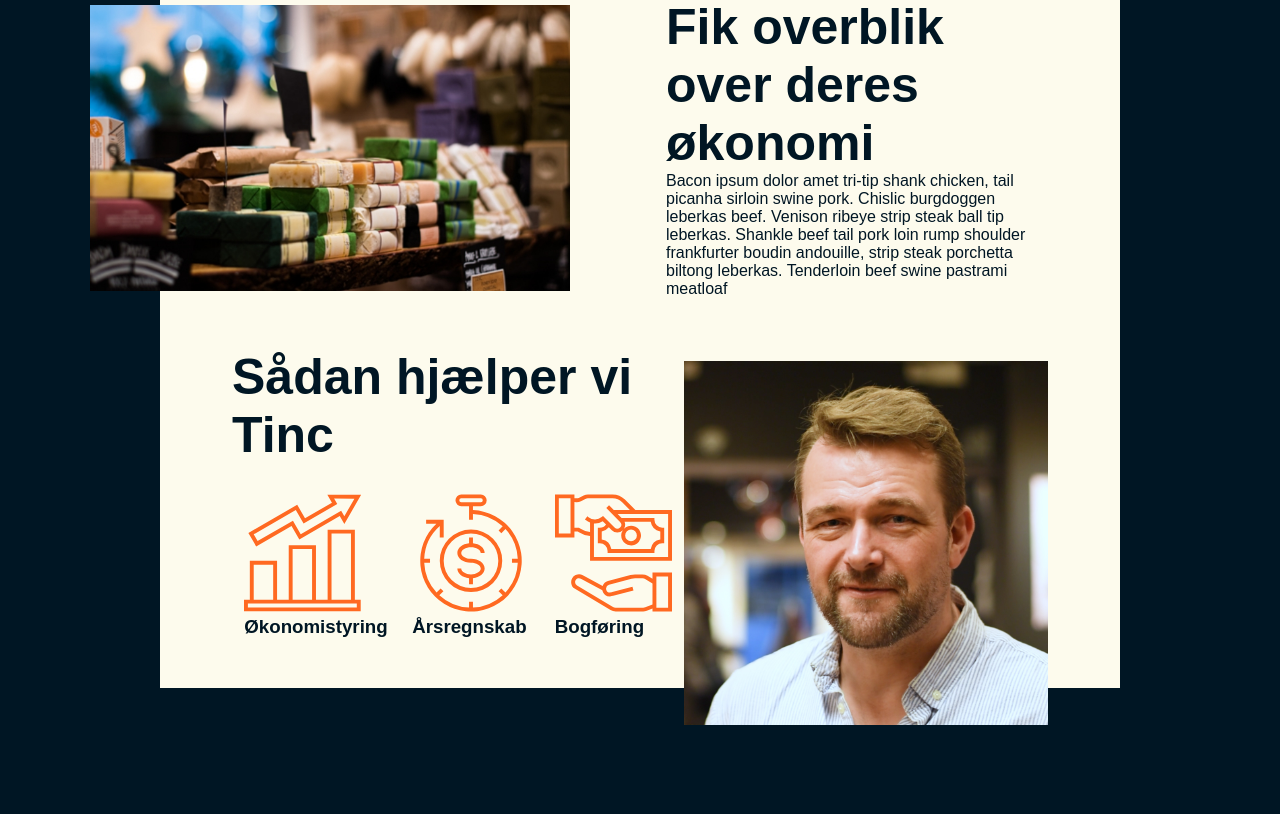
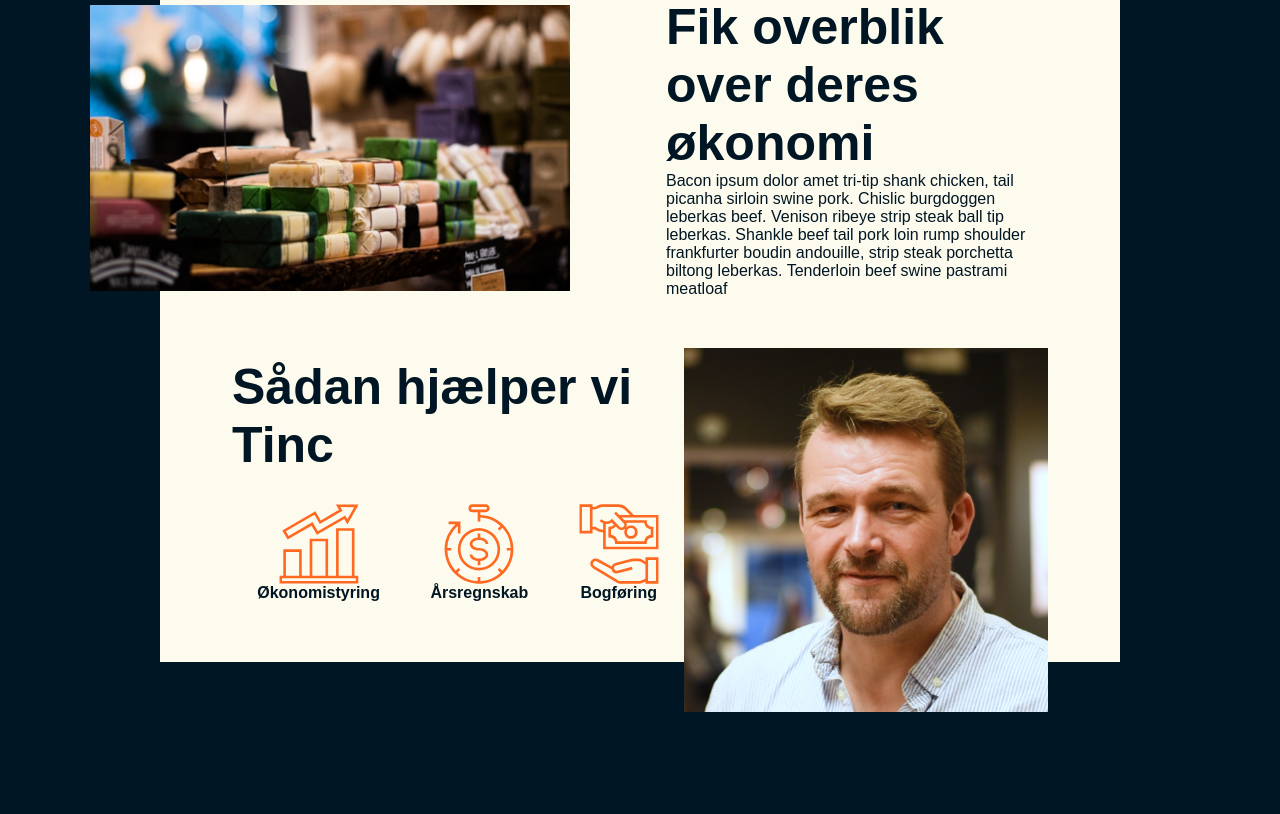
Before and after one commit to Nollee/repenso, a PHP site: page /casetinc.html in a window 1280 px wide. Shown: the part 1075-1889 px from the top of the page. Run offline with PHP 8.4, Linux system fonts and the light colour scheme; some web fonts are replaced.

Commit message:
ændret størrelse på billeder i about

```diff
--- a/web/sass/style.scss
+++ b/web/sass/style.scss
@@ -752,8 +752,25 @@ visibility: hidden;
   justify-content: space-around;
 }
 
+.content-icon{
+  display: flex;
+  flex-direction: column;
+  justify-content: center;
+  align-items: center;
+  align-content: center;
+  img{
+    width: 80px;
+    height: 80px;
+  }
+  h3{
+    font-size: 16px;
+    text-align: center;
+  }
+}
+
 .help-img{
   margin-bottom: -100px;
+
 }
 
 .othercase-heading{
@@ -788,7 +805,7 @@ visibility: hidden;
 
 .othercase-text{
   width: 50%;
-  padding: 25px 10px;
+  padding: 35px 15px 20px 15px;
   text-align: center;
   display: flex;
   flex-direction: column;
```
Also changed, not shown: web/CSS/style.css, web/images/jesper.jpg, web/images/liane.jpg, web/images/nicolai.jpg, web/images/rikke.jpg, web/images/simon.jpg, 1 other file.
